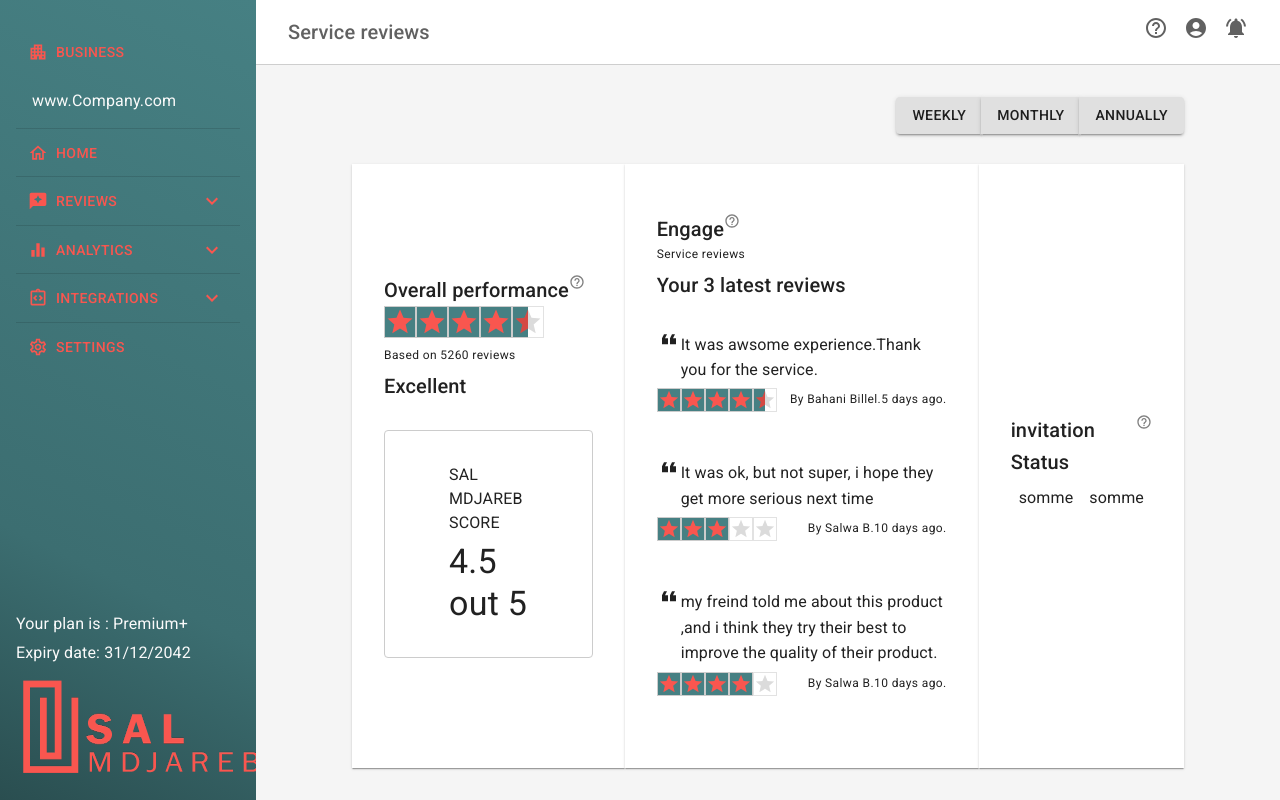
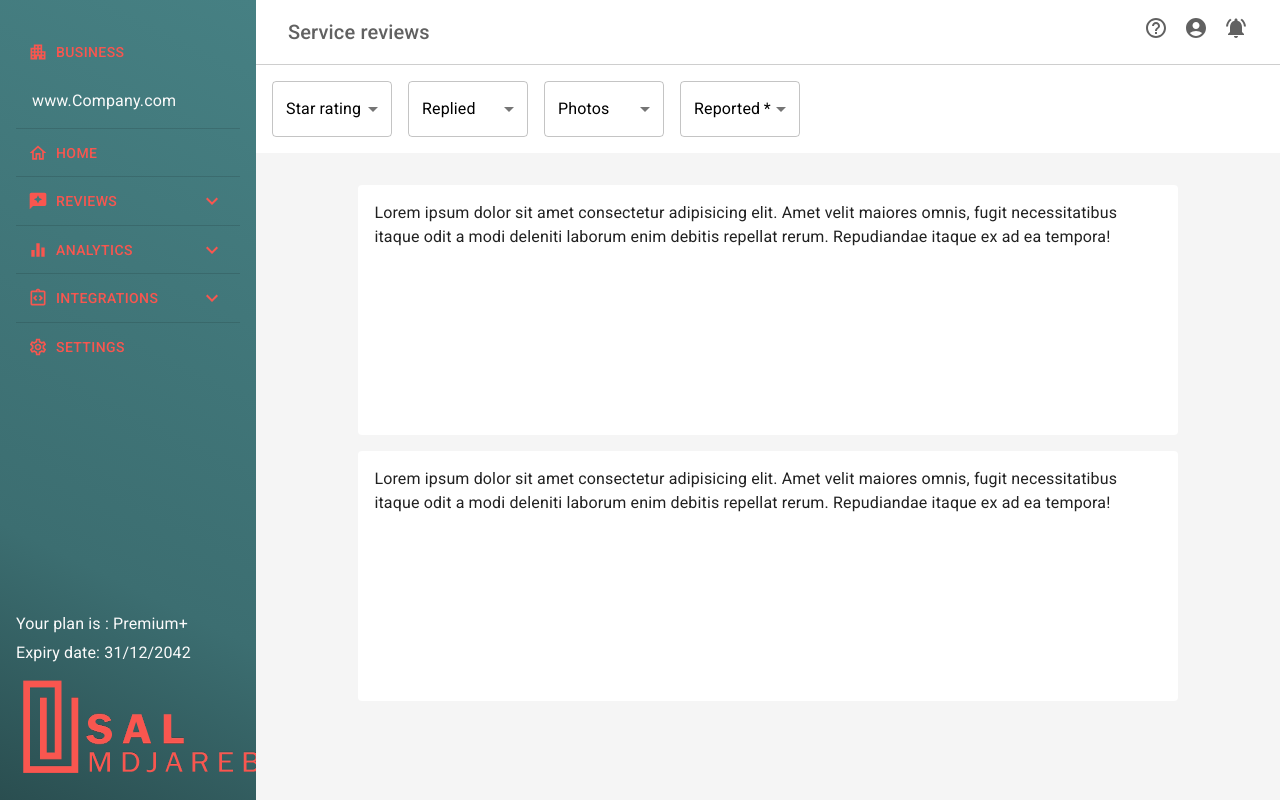
Before and after one commit to BahaniBillel/salmdjareb, a React (Create React App) app: page /dashboard/1 in a window 1280 px wide. Built offline with nearby package versions, Linux system fonts and the light colour scheme.

Commit message:
building product review section

```diff
--- a/src/components/Banner.jsx
+++ b/src/components/Banner.jsx
@@ -69,7 +69,7 @@ const useStyles = makeStyles((theme) => ({
     position: 'absolute',
     bottom: '-5%',
     marginLeft: '10rem',
-    padding: '1.5rem',
+    padding: '2.5rem',
     width: 'auto',
     maxWidth: '40vw',
     maxHeight: '50vh',
--- /dev/null
+++ b/src/components/ProductReviews.jsx
@@ -0,0 +1,75 @@
+import * as React from 'react';
+import Box from '@mui/material/Box';
+import { styled } from '@mui/material/styles';
+import SelectButtonBar from './SelectButtonBar';
+import {
+  Container,
+  makeStyles,
+  Typography,
+  CardMedia,
+  List,
+  ListItemText,
+  ListItem,
+  Button,
+  ButtonGroup,
+} from '@material-ui/core';
+
+import ReadRating from './ReadRating';
+import ReadTextRating from './ReadTextRating';
+import Tooltip from '@mui/material/Tooltip';
+
+const useStyles = makeStyles((theme) => ({
+  widget: {
+    width: '100%',
+    height: '100%',
+    display: 'flex',
+    flexDirection: 'column',
+    justifyContent: 'flex-start',
+    alignItems: 'center',
+    // padding: '2rem 6rem',
+  },
+}));
+
+const ProductReviews = () => {
+  const classes = useStyles();
+
+  return (
+    <div className={classes.widget}>
+      <SelectButtonBar />
+      <Box
+        style={{
+          display: 'flex',
+          flexDirection: 'column',
+          justifyContent: 'flex-start',
+          alignItems: 'center',
+          // backgroundColor: 'beige',
+          padding: '2rem 0',
+        }}
+      >
+        <EmbededProduct />
+        <EmbededProduct />
+      </Box>
+    </div>
+  );
+};
+
+export default ProductReviews;
+
+const EmbededProduct = () => {
+  return (
+    <Box
+      style={{
+        borderRadius: '4px',
+        backgroundColor: '#fff',
+        width: '80%',
+        height: '250px',
+        padding: '1rem',
+        marginBottom: '1rem',
+      }}
+    >
+      Lorem ipsum dolor sit amet consectetur adipisicing elit. Amet velit
+      maiores omnis, fugit necessitatibus itaque odit a modi deleniti laborum
+      enim debitis repellat rerum. Repudiandae itaque ex ad ea tempora!
+    </Box>
+  );
+};
--- /dev/null
+++ b/src/components/SelectButtonBar.jsx
@@ -0,0 +1,116 @@
+import * as React from 'react';
+import InputLabel from '@mui/material/InputLabel';
+import MenuItem from '@mui/material/MenuItem';
+import FormHelperText from '@mui/material/FormHelperText';
+import FormControl from '@mui/material/FormControl';
+import Select from '@mui/material/Select';
+
+export default function SelectButtonBar() {
+  const [age, setAge] = React.useState('');
+
+  const handleChange = (event) => {
+    setAge(event.target.value);
+  };
+
+  return (
+    <div style={{ width: '100%', backgroundColor: '#fff', padding: '.5rem' }}>
+      <FormControl sx={{ m: 1, minWidth: 120 }}>
+        <InputLabel
+          id="demo-simple-select-disabled-label"
+          style={{ color: '#000' }}
+        >
+          Star rating
+        </InputLabel>
+        <Select
+          labelId="demo-simple-select-disabled-label"
+          id="demo-simple-select-disabled"
+          value={age}
+          label="Age"
+          onChange={handleChange}
+        >
+          <MenuItem value="">
+            <em>None</em>
+          </MenuItem>
+          <MenuItem value={10}>Ten</MenuItem>
+          <MenuItem value={20}>Twenty</MenuItem>
+          <MenuItem value={30}>Thirty</MenuItem>
+        </Select>
+        {/* <FormHelperText>Disabled</FormHelperText> */}
+      </FormControl>
+
+      <FormControl sx={{ m: 1, minWidth: 120 }}>
+        <InputLabel
+          id="demo-simple-select-error-label"
+          style={{ color: '#000' }}
+        >
+          Replied
+        </InputLabel>
+        <Select
+          labelId="demo-simple-select-error-label"
+          id="demo-simple-select-error"
+          value={age}
+          label="Age"
+          onChange={handleChange}
+          renderValue={(value) => `⚠️  - ${value}`}
+        >
+          <MenuItem value="">
+            <em>None</em>
+          </MenuItem>
+          <MenuItem value={10}>Ten</MenuItem>
+          <MenuItem value={20}>Twenty</MenuItem>
+          <MenuItem value={30}>Thirty</MenuItem>
+        </Select>
+        {/* <FormHelperText>Error</FormHelperText> */}
+      </FormControl>
+
+      <FormControl sx={{ m: 1, minWidth: 120 }}>
+        <InputLabel
+          id="demo-simple-select-readonly-label"
+          style={{ color: '#000' }}
+        >
+          Photos
+        </InputLabel>
+        <Select
+          labelId="demo-simple-select-readonly-label"
+          id="demo-simple-select-readonly"
+          value={age}
+          label="Age"
+          onChange={handleChange}
+          inputProps={{ readOnly: true }}
+        >
+          <MenuItem value="">
+            <em>None</em>
+          </MenuItem>
+          <MenuItem value={10}>Ten</MenuItem>
+          <MenuItem value={20}>Twenty</MenuItem>
+          <MenuItem value={30}>Thirty</MenuItem>
+        </Select>
+        {/* <FormHelperText>Read only</FormHelperText> */}
+      </FormControl>
+
+      <FormControl required sx={{ m: 1, minWidth: 120 }}>
+        <InputLabel
+          id="demo-simple-select-required-label"
+          style={{ color: '#000' }}
+        >
+          Reported
+        </InputLabel>
+        <Select
+          labelId="demo-simple-select-required-label"
+          id="demo-simple-select-required"
+          value={age}
+          label="Age *"
+          onChange={handleChange}
+        >
+          <MenuItem value="">
+            <em>None</em>
+          </MenuItem>
+          <MenuItem value={10}>Ten</MenuItem>
+          <MenuItem value={20}>Twenty</MenuItem>
+          <MenuItem value={30}>Thirty</MenuItem>
+        </Select>
+        {/* <FormHelperText>Required</FormHelperText> */}
+      </FormControl>
+    </div>
+  );
+}
--- a/src/components/ServicesReviews.jsx
+++ b/src/components/ServicesReviews.jsx
@@ -4,7 +4,8 @@ import { styled } from '@mui/material/styles';
 import Paper from '@mui/material/Paper';
 import Masonry from '@mui/lab/Masonry';
 import FormatQuoteIcon from '@mui/icons-material/FormatQuote';
-
+import ArrowDropDownTwoToneIcon from '@mui/icons-material/ArrowDropDownTwoTone';
+import ArrowDropUpTwoToneIcon from '@mui/icons-material/ArrowDropUpTwoTone';
 import HelpOutlineOutlinedIcon from '@mui/icons-material/HelpOutlineOutlined';
 
 import {
@@ -21,6 +22,7 @@ import {
 
 import ReadRating from './ReadRating';
 import ReadTextRating from './ReadTextRating';
+import Tooltip from '@mui/material/Tooltip';
 
 const useStyles = makeStyles((theme) => ({
   widget: {
@@ -58,7 +60,7 @@ const useStyles = makeStyles((theme) => ({
     padding: '2rem',
     display: 'flex',
     flexDirection: 'column',
-    justifyContent: 'center',
+    justifyContent: 'flex-start',
     alignItems: 'flex-start',
   },
   performance: {
@@ -90,7 +92,12 @@ const ServicesReviews = () => {
             <Typography variant="h6" component="div" color="gray">
               Overall performance
             </Typography>
-            <HelpOutlineOutlinedIcon />
+            <Tooltip
+              title="Lorem ipsum dolor sit, amet consectetur adipisicing elit. Nostrum dolorum, quae vitae omnis assumenda quam."
+              disableInteractive
+            >
+              <HelpOutlineOutlinedIcon />
+            </Tooltip>
           </Box>
 
           <Box>
@@ -133,7 +140,12 @@ const ServicesReviews = () => {
             <Typography variant="h6" component="div" color="gray">
               Engage
             </Typography>
-            <HelpOutlineOutlinedIcon />
+            <Tooltip
+              title="Lorem ipsum dolor sit amet consectetur adipisicing elit."
+              disableInteractive
+            >
+              <HelpOutlineOutlinedIcon />
+            </Tooltip>
           </Box>
           <Typography
             variant="caption"
@@ -166,10 +178,18 @@ const ServicesReviews = () => {
         {/* third box */}
         <Box className={classes.rectangle}>
           <Box className={classes.performance} gutterBottom>
-            <Typography variant="h6" component="div" color="gray">
-              invitation Status
+            <Typography variant="h6" component="div" color="gray" gutterBottom>
+              Invitation Status
             </Typography>
-            <HelpOutlineOutlinedIcon />
+            <Tooltip
+              title="Lorem, ipsum dolor sit amet consectetur adipisicing elit.
+              Blanditiis ratione ea perspiciatis in adipisci animi praesentium
+              aperiam numquam, molestias autem vero molestiae ipsum, at
+              inventore quas perferendis facere corporis ducimus."
+              disableInteractive
+            >
+              <HelpOutlineOutlinedIcon />
+            </Tooltip>
           </Box>
           <Box
             style={{
@@ -185,10 +205,30 @@ const ServicesReviews = () => {
                 flexDirection: 'row',
                 alignItems: 'center',
                 justifyContent: 'space-between',
+                marginBottom: '1rem',
               }}
             >
-              <IndicatorBox />
-              <IndicatorBox />
+              <IndicatorBoxDown
+                title="DILIVERED"
+                indicator="4563"
+                percentage="-78%"
+              />
+              <IndicatorBoxUp title="REPLIED" indicator="3" percentage="27%" />
+            </Box>
+            <Box
+              style={{
+                display: 'flex',
+                flexDirection: 'row',
+                alignItems: 'center',
+                justifyContent: 'space-between',
+              }}
+            >
+              <IndicatorBoxUp title="IN QUEUE" indicator="0" percentage="0%" />
+              <IndicatorBoxDown
+                title="REJECTED"
+                indicator="12"
+                percentage="5%"
+              />
             </Box>
           </Box>
         </Box>
@@ -247,6 +287,94 @@ const EmbedReview = ({ comment, value, reviewer }) => {
   );
 };
 
-const IndicatorBox = () => {
-  return <Box style={{ padding: '.5rem' }}>somme</Box>;
+const IndicatorBoxDown = ({ title, indicator, percentage }) => {
+  return (
+    <Box
+      style={{
+        padding: '1rem',
+        border: '#616161 solid 1px',
+        borderRadius: '4px',
+        margin: '0 1rem ',
+        width: '120px',
+      }}
+    >
+      <Typography
+        variant="h6"
+        component="div"
+        color="gray"
+        style={{
+          fontSize: '1rem',
+          color: 'grey',
+        }}
+      >
+        {title}
+      </Typography>
+      <Typography variant="h4" component="div" color="gray" style={{}}>
+        {indicator}
+      </Typography>
+      <Box
+        style={{
+          display: 'flex',
+          flexDirection: 'row',
+          justifyContent: 'space-between',
+          alignItems: 'center',
+        }}
+      >
+        <ArrowDropDownTwoToneIcon style={{ color: 'red' }} />
+        <Typography
+          variant="h4"
+          component="div"
+          style={{ color: 'red', fontSize: '1rem' }}
+        >
+          {percentage}
+        </Typography>
+      </Box>
+    </Box>
+  );
 };
+
+const IndicatorBoxUp = ({ title, indicator, percentage }) => {
+  return (
+    <Box
+      style={{
+        padding: '1rem',
+        border: '#616161 solid 1px',
+        borderRadius: '4px',
+        margin: '0 1rem ',
+        width: '120px',
+      }}
+    >
+      <Typography
+        variant="h6"
+        component="div"
+        color="gray"
+        style={{
+          fontSize: '1rem',
+          color: 'grey',
+        }}
+      >
+        {title}
+      </Typography>
+      <Typography variant="h4" component="div" color="gray" style={{}}>
+        {indicator}
+      </Typography>
+      <Box
+        style={{
+          display: 'flex',
+          flexDirection: 'row',
+          justifyContent: 'space-between',
+          alignItems: 'center',
+        }}
+      >
+        <ArrowDropUpTwoToneIcon style={{ color: 'green' }} />
+        <Typography
+          variant="h4"
+          component="div"
+          style={{ color: 'green', fontSize: '1rem' }}
+        >
+          {percentage}
+        </Typography>
+      </Box>
+    </Box>
+  );
+};
--- a/src/pages/Dashboard.jsx
+++ b/src/pages/Dashboard.jsx
@@ -13,6 +13,7 @@ import CssBaseline from '@mui/material/CssBaseline';
 import { useParams } from 'react-router-dom';
 import DashBoardDetailHeader from '../components/DashBoardDetailHeader';
 import ServicesReviews from '../components/ServicesReviews';
+import ProductReviews from '../components/ProductReviews';
 
 const useStyles = makeStyles((theme) => ({
   dashboard: {
@@ -22,7 +23,7 @@ const useStyles = makeStyles((theme) => ({
     alignItems: 'flex-start',
     width: '100%',
     height: '100vh',
-    overflow: 'hidden',
+    // overflow: 'hidden',
 
     [theme.breakpoints.down('sm')]: {
       width: 'auto',
@@ -62,7 +63,8 @@ const Dashboard = () => {
       <Box className={classes.detail}>
         <DashBoardDetailHeader title={Reviews[0]} />
         {/* {reviewService ? <ServicesReviews /> : null} */}
-        <ServicesReviews />
+        {/* <ServicesReviews /> */}
+        <ProductReviews />
       </Box>
     </Box>
   );
```
